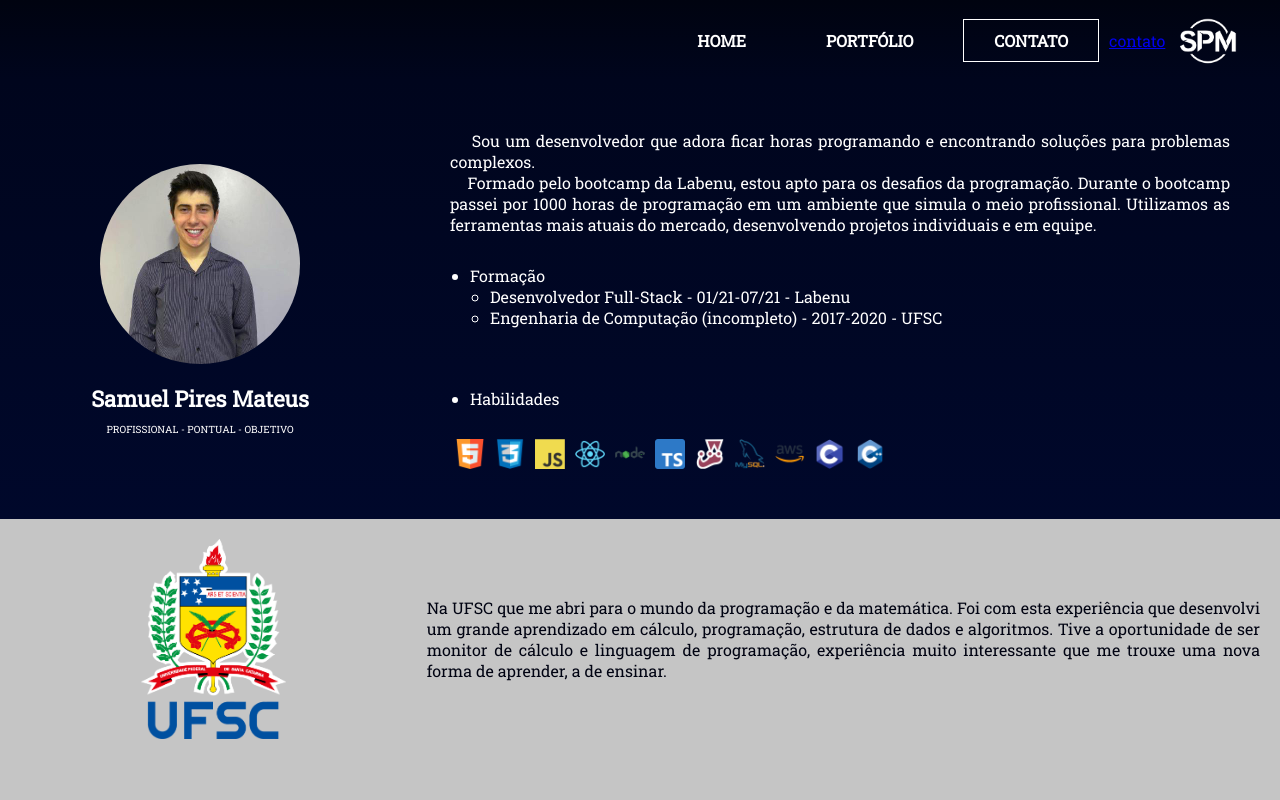
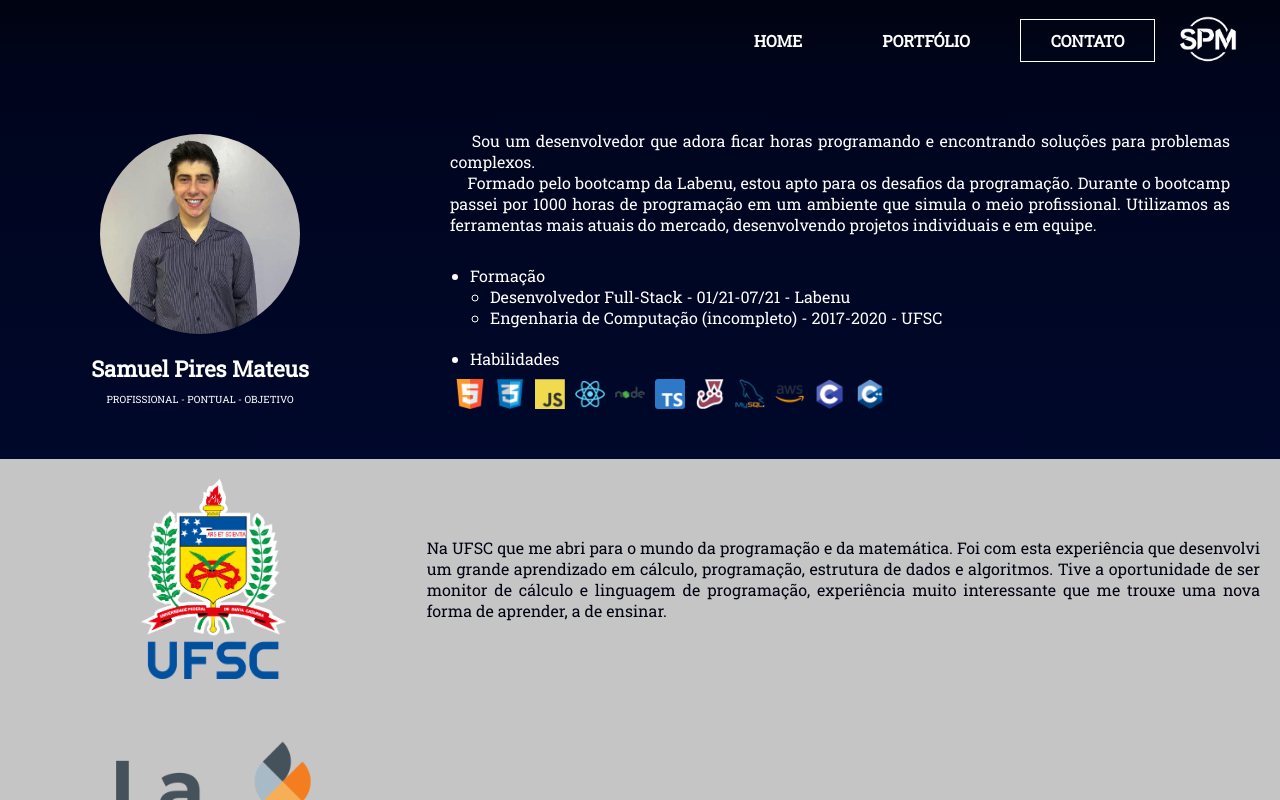
Before and after one commit to samenc99/portfolio-front, a React (Create React App) app: page / in a window 1280 px wide. Shown: the top 800 px of the page. Built offline with nearby package versions, Linux system fonts and the light colour scheme.

Commit message:
Home - finalizada todo estilização, falta apenas comunicação com back para mandar email

```diff
--- a/src/Hooks/useCoordinator.js
+++ b/src/Hooks/useCoordinator.js
@@ -3,7 +3,7 @@ import {CONTACT, HOME, PORTFOLIO} from "../Routes/urlRoutes";
 
 export const useCoordinator = ()=>{
   const history = useHistory()
-  const toHome = ()=>history.push(HOME)
+  const toHome = ()=>history.replace(HOME)
   const toPortfolio = ()=>history.push(PORTFOLIO)
   const toContact = ()=>history.push(CONTACT)
 
--- a/src/Pages/Home/Home.jsx
+++ b/src/Pages/Home/Home.jsx
@@ -5,7 +5,7 @@ import {Contact} from "./Contact/Contact";
 
 export const Home = ()=>{
   return <div>
-    <Header/>
+    <Header page={'home'}/>
     <Info/>
     <Trajectory/>
     <Contact/>
--- a/src/Pages/Home/Info/Info.jsx
+++ b/src/Pages/Home/Info/Info.jsx
@@ -4,7 +4,7 @@ import {Skills} from "./Skills/Skills";
 
 export const Info = ()=>{
   return(
-    <Container>
+    <Container id={'home'}>
       <Perfil>
         <Photo src={PhotoUrl}/>
         <Name>Samuel Pires Mateus</Name>
--- a/src/Pages/Home/Info/styled.js
+++ b/src/Pages/Home/Info/styled.js
@@ -62,7 +62,7 @@ export const Description = styled.p`
 
 export const Ul = styled.ul`
   padding: 0 20px;
-  margin-bottom: 30px;
+  margin-bottom: 10px;
 `
 
 export const Li = styled.li`
--- /dev/null
+++ b/src/Pages/Portfolio/Portfolio.jsx
@@ -0,0 +1,9 @@
+import {Header} from "../../components/Header/Header";
+
+export const Portfolio = ()=>{
+  return(
+    <>
+      <Header/>
+    </>
+  )
+}
--- a/src/Routes/Routes.jsx
+++ b/src/Routes/Routes.jsx
@@ -2,6 +2,7 @@ import {BrowserRouter, Switch, Route} from "react-router-dom";
 import {HOME, PORTFOLIO} from "./urlRoutes";
 import React from 'react'
 import {Home} from "../Pages/Home/Home";
+import {Portfolio} from "../Pages/Portfolio/Portfolio";
 
 export const Routes = ()=>{
   return (
@@ -11,7 +12,7 @@ export const Routes = ()=>{
           <Home/>
         </Route>
         <Route exact path={PORTFOLIO}>
-          <div>portfolio</div>
+          <Portfolio/>
         </Route>
 
       </Switch>
--- a/src/components/Header/Header.jsx
+++ b/src/components/Header/Header.jsx
@@ -1,21 +1,16 @@
 import {Button, ButtonOutlined, Container, Logo} from "./styled";
 import LogoUrl from '../../assets/logo.png'
-import {useCoordinator} from "../../Hooks/useCoordinator";
-import {CONTACT} from "../../Routes/urlRoutes";
-import {Link} from "react-router-dom";
+import {HOME, PORTFOLIO, CONTACT} from "../../Routes/urlRoutes";
 
-export const Header = ()=>{
-  const {toPortfolio, toHome, toContact} = useCoordinator()
+export const Header = ({page})=>{
   return(
-    <Container>
-     <nav>
-       <Button onClick={toHome}>HOME</Button>
-       <Button onClick={toPortfolio}>PORTFÓLIO</Button>
-       <a href={'#contact'}><ButtonOutlined>CONTATO</ButtonOutlined></a>
-       {/*<ButtonOutlined onClick={toContact}>CONTATO</ButtonOutlined>*/}
-       <Link to={'/#contact'}>contato</Link>
-       <Logo src={LogoUrl} />
-     </nav>
+    <Container >
+      <nav>
+        <a href={HOME}><Button>HOME</Button></a>
+        <a href={PORTFOLIO}><Button>PORTFÓLIO</Button></a>
+        <a href={CONTACT}><ButtonOutlined>CONTATO</ButtonOutlined></a>
+        <a href={HOME}><Logo src={LogoUrl} /></a>
+      </nav>
     </Container>
   )
 }
```
